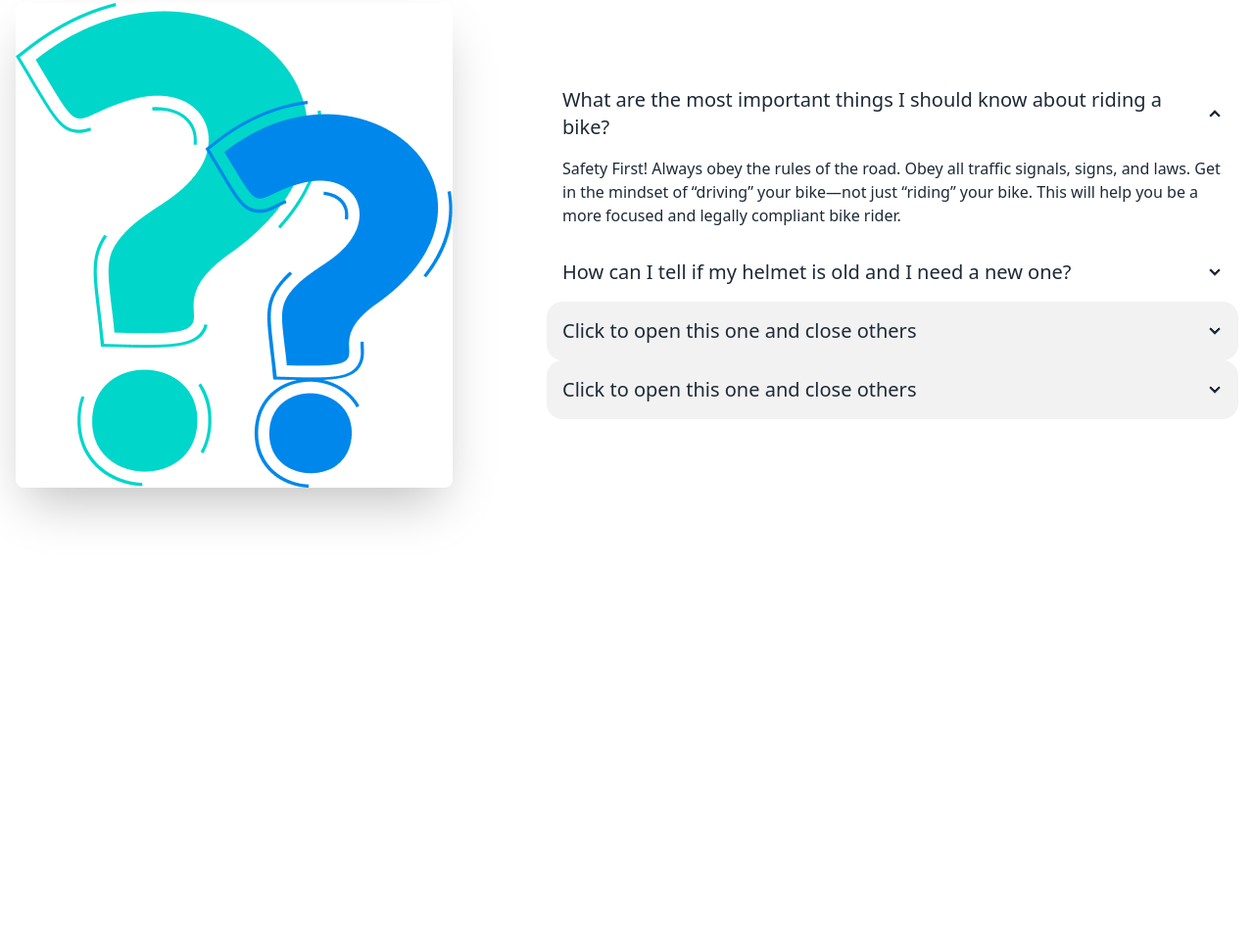
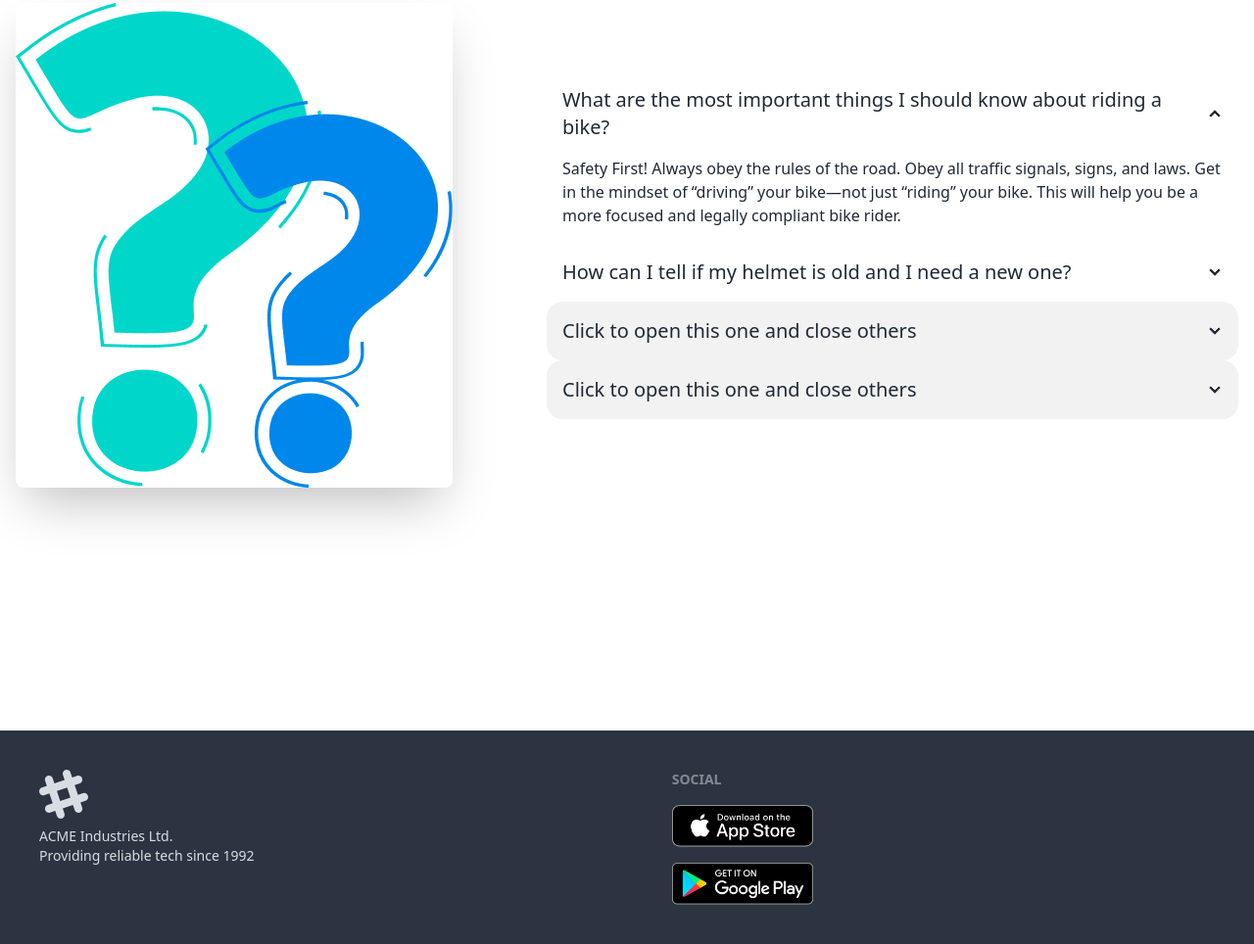
Before and after one commit to Sakibhasan10100/Bikers-Zone, a plain HTML site: page index.html in a window 1280 px wide. Shown: the part 2262-3226 px from the top of the page at 98% size. Before the commit the page ends 3008 px from the top, so only its background shows below. Drawn offline with nearby package versions, Linux system fonts and the light colour scheme; files whose address does not match are found by name.

Commit message:
footer sectin added

```diff
--- a/index.html
+++ b/index.html
@@ -348,7 +348,24 @@
         </section>
     </main>
     <footer>
-
+        <footer class="footer p-10 bg-neutral text-neutral-content">
+            <div>
+                <svg width="50" height="50" viewBox="0 0 24 24" xmlns="http://www.w3.org/2000/svg" fill-rule="evenodd"
+                    clip-rule="evenodd" class="fill-current">
+                    <path
+                        d="M22.672 15.226l-2.432.811.841 2.515c.33 1.019-.209 2.127-1.23 2.456-1.15.325-2.148-.321-2.463-1.226l-.84-2.518-5.013 1.677.84 2.517c.391 1.203-.434 2.542-1.831 2.542-.88 0-1.601-.564-1.86-1.314l-.842-2.516-2.431.809c-1.135.328-2.145-.317-2.463-1.229-.329-1.018.211-2.127 1.231-2.456l2.432-.809-1.621-4.823-2.432.808c-1.355.384-2.558-.59-2.558-1.839 0-.817.509-1.582 1.327-1.846l2.433-.809-.842-2.515c-.33-1.02.211-2.129 1.232-2.458 1.02-.329 2.13.209 2.461 1.229l.842 2.515 5.011-1.677-.839-2.517c-.403-1.238.484-2.553 1.843-2.553.819 0 1.585.509 1.85 1.326l.841 2.517 2.431-.81c1.02-.33 2.131.211 2.461 1.229.332 1.018-.21 2.126-1.23 2.456l-2.433.809 1.622 4.823 2.433-.809c1.242-.401 2.557.484 2.557 1.838 0 .819-.51 1.583-1.328 1.847m-8.992-6.428l-5.01 1.675 1.619 4.828 5.011-1.674-1.62-4.829z">
+                    </path>
+                </svg>
+                <p>ACME Industries Ltd.<br />Providing reliable tech since 1992</p>
+            </div>
+            <div>
+                <span class="footer-title">Social</span>
+                <div class="grid grid-col gap-4">
+                    <a><img class="w-36" src="images/others/ios.png" alt=""></a>
+                    <a><img class="w-36" src="images/others/android.png" alt=""></a>
+                </div>
+            </div>
+        </footer>
     </footer>
 </body>
 
```
